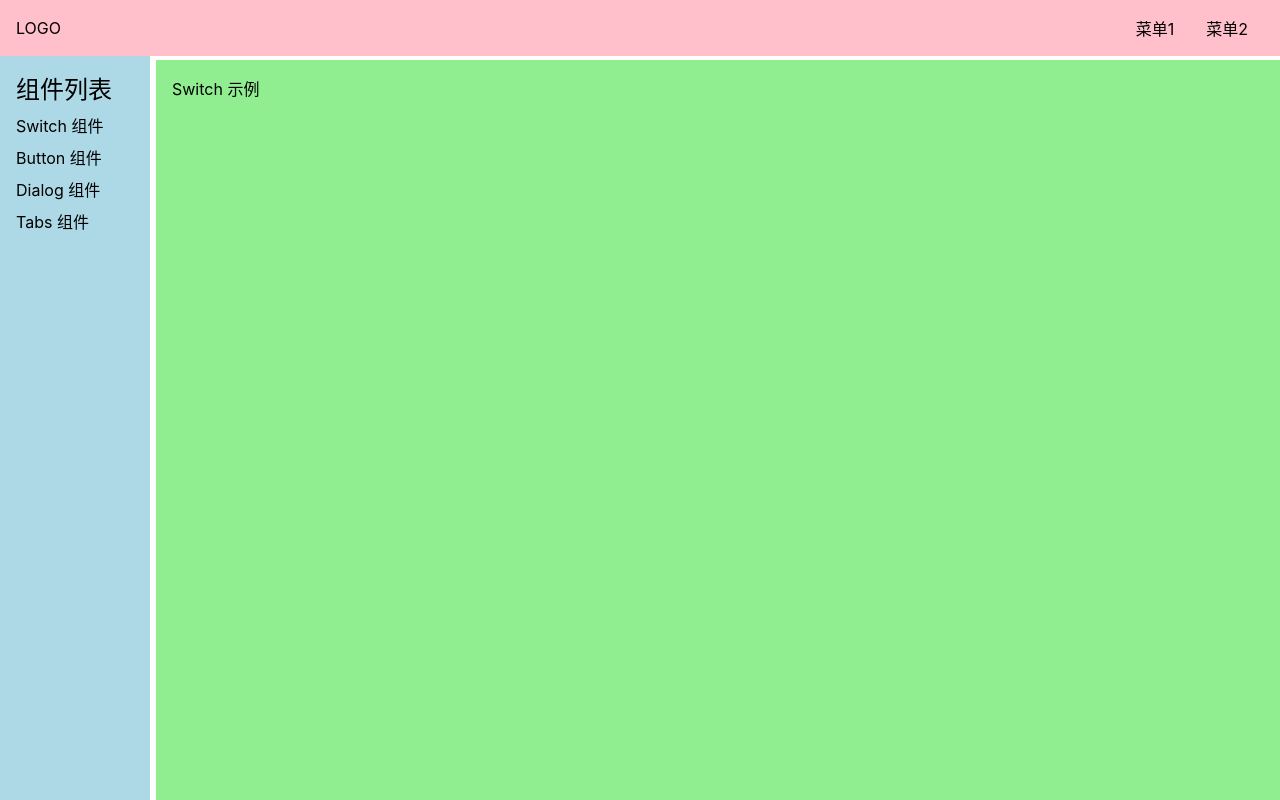
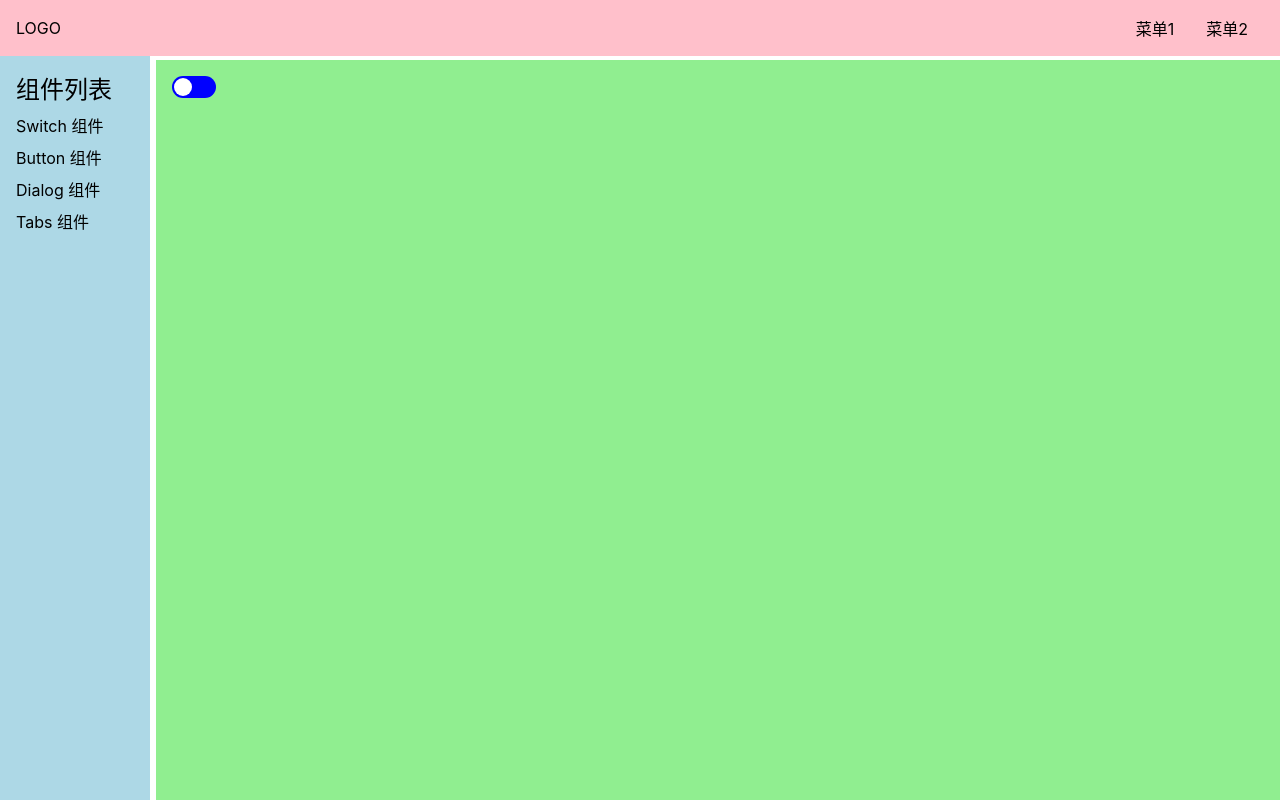
Before and after one commit to FuZhouJohn/bass-ui-vue3, a Vue app: page /#/doc/switch in a window 1280 px wide. Built offline with nearby package versions, Linux system fonts and the light colour scheme.

Commit message:
swithc html css

```diff
--- a/src/components/SwitchDemo.vue
+++ b/src/components/SwitchDemo.vue
@@ -1,10 +1,13 @@
 <template>
-  <div>Switch 示例</div>
+  <div>
+    <Switch></Switch>
+  </div>
 </template>
 
-<script>
+<script lang="ts">
+import Switch from '../lib/Switch.vue'
 export default {
-name: "SwitchDemo"
+  components:{Switch}
 }
 </script>
 
--- /dev/null
+++ b/src/lib/Switch.vue
@@ -0,0 +1,24 @@
+<template>
+  <button> <span></span> </button>
+</template>
+<style lang="scss" scoped>
+$h: 22px;
+$h2: $h - 4px;
+button{
+  height: $h;
+  width: $h*2;
+  border: none;
+  background: blue;
+  border-radius: $h/2;
+  position: relative;
+}
+span{
+  position: absolute;
+  top: 2px;
+  left: 2px;
+  height: $h2;
+  width: $h2;
+  background:white;
+  border-radius: $h2 / 2;
+}
+</style>
```
